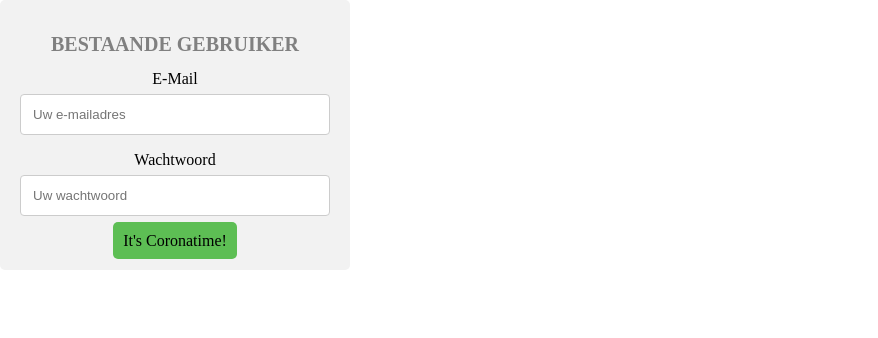
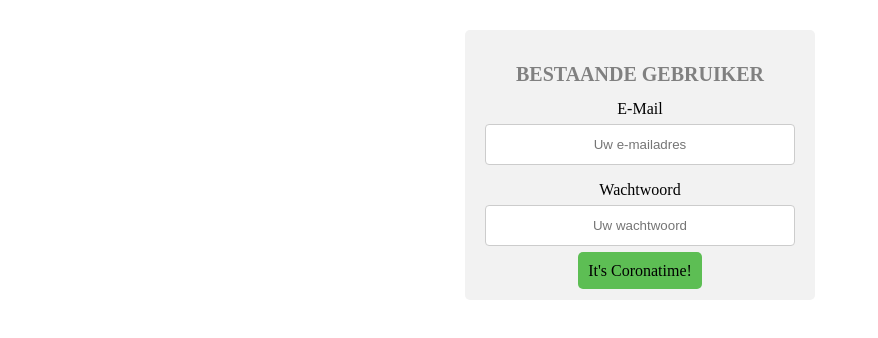
Before and after one commit to annedeg/project2.4, an Angular app: page /login in a window 1280 px wide. Shown: the top 338 px of the page, without its empty margins (0-878 px from the left). Built offline with nearby package versions, Linux system fonts and the light colour scheme.

Commit message:
Time for plan B

```diff
--- a/package.json
+++ b/package.json
@@ -19,6 +19,8 @@
     "@angular/platform-browser": "~9.1.4",
     "@angular/platform-browser-dynamic": "~9.1.4",
     "@angular/router": "^9.1.9",
+    "jwt-decode": "^2.2.0",
+    "moment": "^2.26.0",
     "rxjs": "~6.5.4",
     "tslib": "^1.10.0",
     "zone.js": "~0.10.2"
--- a/src/app/login-menu/login-menu/login-menu.component.html
+++ b/src/app/login-menu/login-menu/login-menu.component.html
@@ -6,7 +6,7 @@
     <input type="text" [(ngModel)]="mail" placeholder="Uw e-mailadres">
 
     <label>Wachtwoord</label>
-    <input type="text" [(ngModel)]="password" placeholder="Uw wachtwoord">
+    <input type="password" [(ngModel)]="password" placeholder="Uw wachtwoord">
 
     <label class="button" (click)="validateResponses()">It's Coronatime!</label>
 </div>
--- a/src/app/login-menu/login-menu/login-menu.component.scss
+++ b/src/app/login-menu/login-menu/login-menu.component.scss
@@ -6,7 +6,7 @@ h1 {
     color: gray;
 }
 
-input[type=text], select, textarea {
+input {
     width: 100%;
     padding: 12px;
     border: 1px solid #ccc;
@@ -15,6 +15,7 @@ input[type=text], select, textarea {
     margin-top: 6px;
     margin-bottom: 16px;
     resize: vertical;
+    text-align: center;
 }
 
 .container {
@@ -23,6 +24,9 @@ input[type=text], select, textarea {
     background-color: #f2f2f2;
     padding: 20px;
     text-align: center;
+    margin-left: auto;
+    margin-right: auto;
+    margin-top: 30px;
 }
 
 .button {
```
Also changed, not shown: 1 other file (tests, documents, lock files or other folders).
